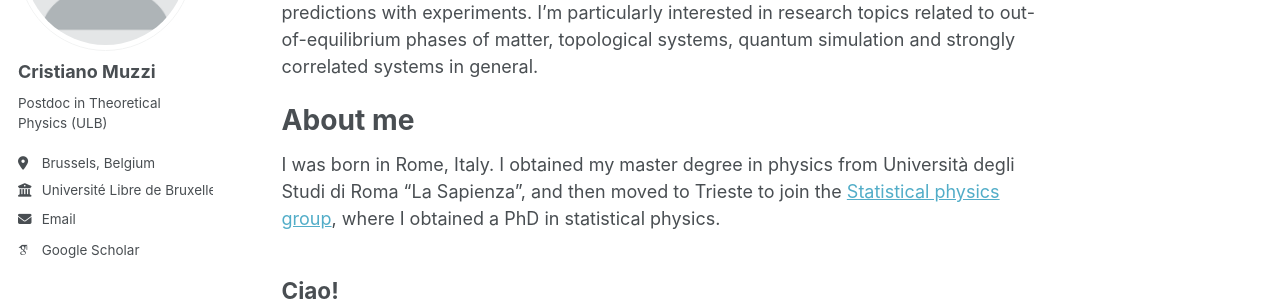
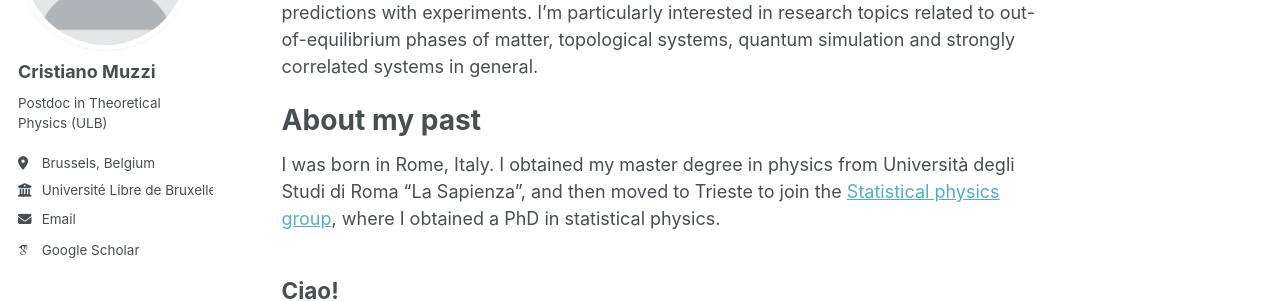
Before and after one commit to cristianomuzzi/cristianomuzzi.github.io, a Jekyll site: the page built from _pages/about.md, in a window 1280 px wide and 989 px high. Shown: the part 230-531 px from the top of the window. Built offline with Jekyll 4.4.1, drawn with Linux system fonts in a browser that asks for light colours; some web fonts are replaced.

Commit message:
Change section title to 'About my past'
Updated the section title from 'About me' to 'About my past'.

```diff
--- a/_pages/about.md
+++ b/_pages/about.md
@@ -10,7 +10,7 @@ redirect_from:
 I'm Cristiano, I am a postdoc in physics at the Université Libre de Bruxelles, in the group of [Nathan Goldman](https://www.nathan-goldman-physics.com/). My main interest concerns emergent properties of matter.
 In my work, I like to combine analytic and numeric approaches and care about the relation of theoretical predictions with experiments. I’m particularly interested in research topics related to out-of-equilibrium phases of matter, topological systems, quantum simulation and strongly correlated systems in general.
 
-About me
+About my past
 ======
 I was born in Rome, Italy. I obtained my master degree in physics from Università degli Studi di Roma "La Sapienza", and then moved to Trieste to join the [Statistical physics group](https://www.statphys.sissa.it/wordpress/), where I obtained a PhD in statistical physics.
 
```
